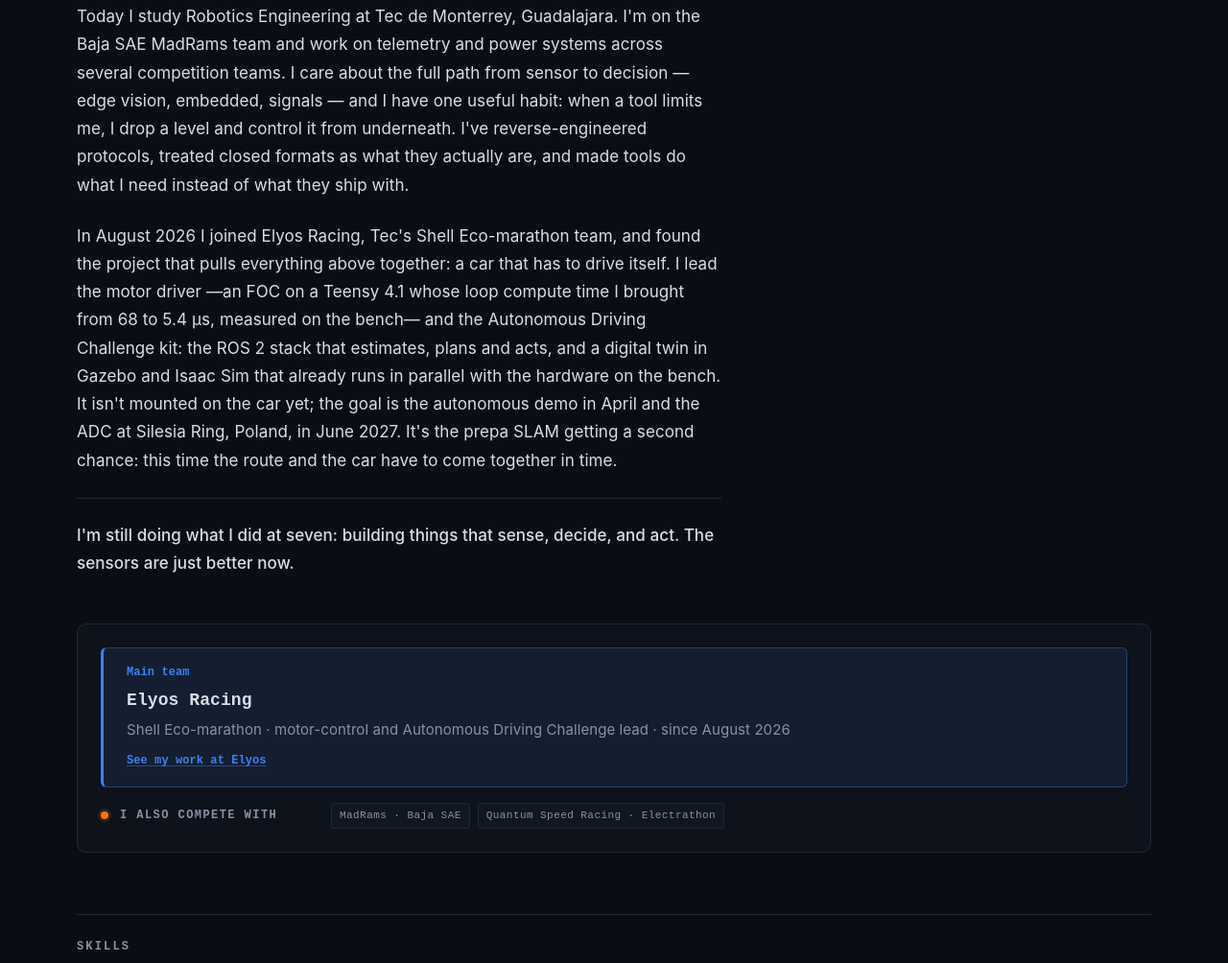
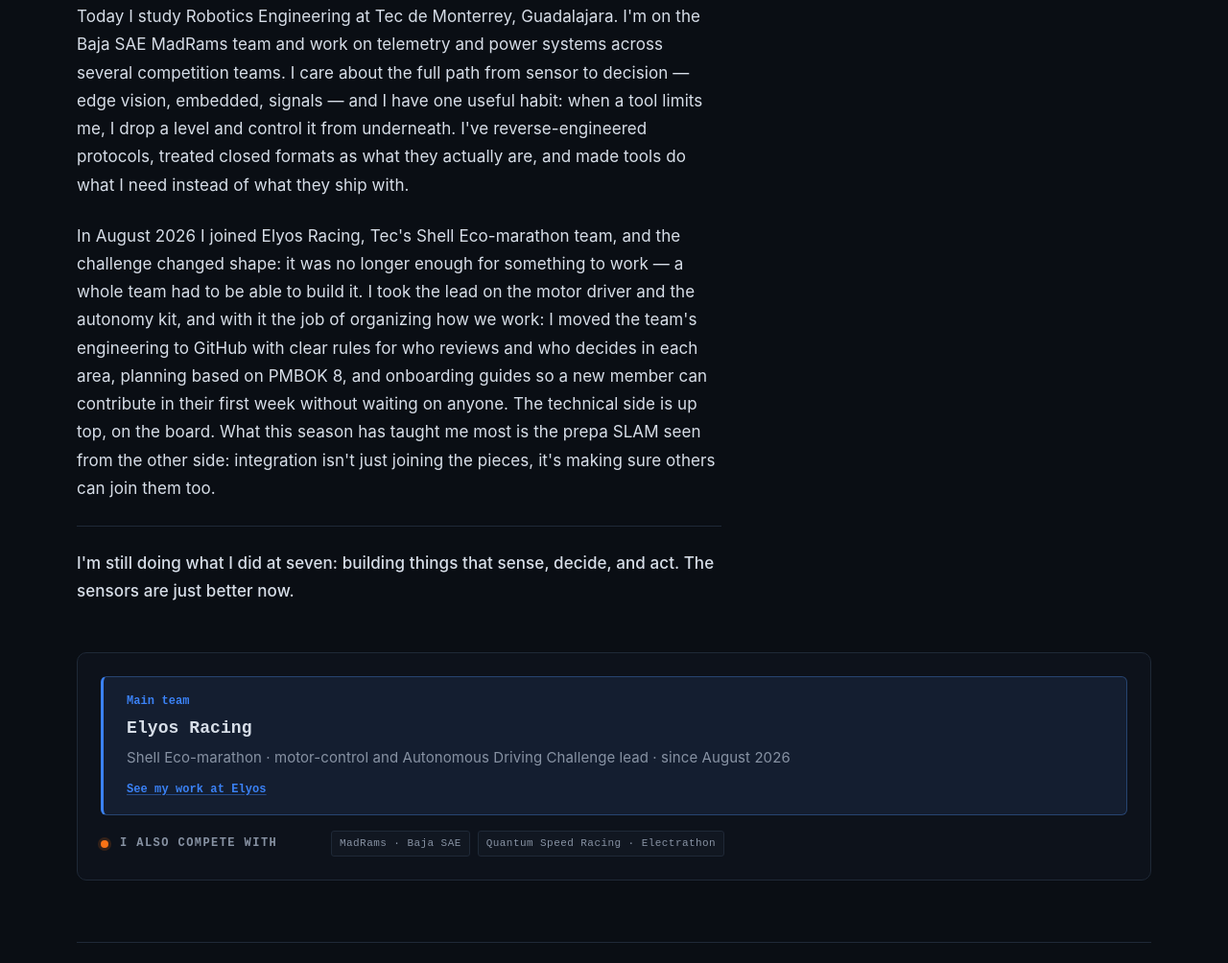
Before and after one commit to luisxavierxd/Portfolio, a plain HTML site: page index.html in a window 1280 px wide. Shown: the part 7798-8802 px from the top of the page at 96% size. Drawn offline with Linux system fonts and the light colour scheme; a script that the page names is missing.

Commit message:
Sobre mí: el párrafo de Elyos cuenta el liderazgo, no lo técnico; versión en main.js y styles.css para que una caché vieja no mezcle idiomas

```diff
--- a/index.html
+++ b/index.html
@@ -42,7 +42,7 @@
      rather than linked here: as a render-blocking stylesheet in <head> it cost
      ~900ms before first paint for a widget most visitors never scroll to. -->
 
-<link rel="stylesheet" href="styles.css">
+<link rel="stylesheet" href="styles.css?v=20261125b">
 </head>
 <body>
 <a class="skip-link" href="#main" data-i18n="a11y.skip">Saltar al contenido</a>
@@ -551,7 +551,7 @@
       <p data-i18n="about.n4">Los últimos dos años de prepa hice un robot con ROS y AgroBot, un brazo que recolecta frambuesas por visión. Aquí soy honesto sobre el alcance: a nivel prepa construí las piezas, no siempre la integración. En AgroBot armé el brazo, probé la cinemática inversa a una posición y entrené el modelo de detección — pero el sistema completo, todo junto, no llegó a integrarse. En el robot de interprepas, el día de la competencia no funcionó: no logré integrar una ruta planificada al abrir SLAM, por inexperiencia y falta de documentación. Tenía la ruta. Tenía el robot moviéndose. No los uní a tiempo. Ayudé a un segundo equipo que preprogramó todo en un EV3 — y ganamos.</p>
       <p data-i18n="about.n5">Cuento esos tropiezos a propósito. El SLAM que no pude integrar en prepa es exactamente la razón por la que hoy me obsesiona la estimación de estado y el control. Los huecos marcan hacia dónde voy.</p>
       <p data-i18n="about.n6">Ahora estudio Ingeniería en Robótica en el Tec de Monterrey, Campus Guadalajara. Formo parte del equipo Baja SAE MadRams y trabajo en telemetría y sistemas de potencia de varios equipos de competencia. Me interesa el camino completo del sensor a la decisión — visión en el borde, embebidos, señales — y tengo una manía útil: cuando una herramienta me limita, bajo un nivel y la controlo por debajo. He revertido protocolos, tratado formatos cerrados como lo que son, y hecho que las herramientas hagan lo que necesito, no lo que traen de fábrica.</p>
-      <p data-i18n="about.adc">En agosto de 2026 entré a Elyos Racing, el equipo del Tec en Shell Eco-marathon, y ahí encontré el proyecto que junta todo lo anterior: un coche que tiene que manejar solo. Lidero el driver del motor —un FOC en Teensy 4.1 al que le bajé el cómputo del lazo de 68 a 5.4 µs, medido en banco— y el kit del Autonomous Driving Challenge: el stack de ROS 2 que estima, planea y actúa, y un gemelo digital en Gazebo e Isaac Sim que ya corre en paralelo al hardware en banco. Todavía no va montado en el coche; la meta es la demo autónoma en abril y el ADC en Silesia Ring, Polonia, en junio de 2027. Es el SLAM de la prepa con una segunda oportunidad: esta vez la ruta y el coche tienen que unirse a tiempo.</p>
+      <p data-i18n="about.adc">En agosto de 2026 entré a Elyos Racing, el equipo del Tec en Shell Eco-marathon, y el reto cambió de forma: ya no bastaba con que algo funcionara, tenía que poder construirlo un equipo entero. Tomé el liderazgo del driver del motor y del kit autónomo, y con él la tarea de ordenar cómo trabajamos: llevé la ingeniería del equipo a GitHub con reglas claras de quién revisa y quién decide en cada área, una planeación con PMBOK 8 y guías de entrada para que alguien nuevo aporte desde su primera semana sin esperar a nadie. Lo técnico está arriba, en el tablero. Lo que más me ha enseñado esta temporada es el SLAM de la prepa visto desde el otro lado: integrar no es solo unir las piezas, es lograr que otros puedan unirlas también.</p>
       <p data-i18n="about.n7">Sigo en lo mismo que a los siete: construir cosas que perciben, deciden y actúan. Solo que ahora los sensores son mejores.</p>
     </div>
 
@@ -798,6 +798,6 @@
 </footer>
 
 <script src="https://assets.calendly.com/assets/external/widget.js" async></script>
-<script src="main.js" defer></script>
+<script src="main.js?v=20261125b" defer></script>
 </body>
 </html>
--- a/main.js
+++ b/main.js
@@ -295,7 +295,7 @@
       'about.n4': 'Los últimos dos años de prepa hice un robot con ROS y AgroBot, un brazo que recolecta frambuesas por visión. Aquí soy honesto sobre el alcance: a nivel prepa construí las piezas, no siempre la integración. En AgroBot armé el brazo, probé la cinemática inversa a una posición y entrené el modelo de detección — pero el sistema completo, todo junto, no llegó a integrarse. En el robot de interprepas, el día de la competencia no funcionó: no logré integrar una ruta planificada al abrir SLAM, por inexperiencia y falta de documentación. Tenía la ruta. Tenía el robot moviéndose. No los uní a tiempo. Ayudé a un segundo equipo que preprogramó todo en un EV3 — y ganamos.',
       'about.n5': 'Cuento esos tropiezos a propósito. El SLAM que no pude integrar en prepa es exactamente la razón por la que hoy me obsesiona la estimación de estado y el control. Los huecos marcan hacia dónde voy.',
       'about.n6': 'Ahora estudio Ingeniería en Robótica en el Tec de Monterrey, Campus Guadalajara. Formo parte del equipo Baja SAE MadRams y trabajo en telemetría y sistemas de potencia de varios equipos de competencia. Me interesa el camino completo del sensor a la decisión — visión en el borde, embebidos, señales — y tengo una manía útil: cuando una herramienta me limita, bajo un nivel y la controlo por debajo. He revertido protocolos, tratado formatos cerrados como lo que son, y hecho que las herramientas hagan lo que necesito, no lo que traen de fábrica.',
-      'about.adc': 'En agosto de 2026 entré a Elyos Racing, el equipo del Tec en Shell Eco-marathon, y ahí encontré el proyecto que junta todo lo anterior: un coche que tiene que manejar solo. Lidero el driver del motor —un FOC en Teensy 4.1 al que le bajé el cómputo del lazo de 68 a 5.4 µs, medido en banco— y el kit del Autonomous Driving Challenge: el stack de ROS 2 que estima, planea y actúa, y un gemelo digital en Gazebo e Isaac Sim que ya corre en paralelo al hardware en banco. Todavía no va montado en el coche; la meta es la demo autónoma en abril y el ADC en Silesia Ring, Polonia, en junio de 2027. Es el SLAM de la prepa con una segunda oportunidad: esta vez la ruta y el coche tienen que unirse a tiempo.',
+      'about.adc': 'En agosto de 2026 entré a Elyos Racing, el equipo del Tec en Shell Eco-marathon, y el reto cambió de forma: ya no bastaba con que algo funcionara, tenía que poder construirlo un equipo entero. Tomé el liderazgo del driver del motor y del kit autónomo, y con él la tarea de ordenar cómo trabajamos: llevé la ingeniería del equipo a GitHub con reglas claras de quién revisa y quién decide en cada área, una planeación con PMBOK 8 y guías de entrada para que alguien nuevo aporte desde su primera semana sin esperar a nadie. Lo técnico está arriba, en el tablero. Lo que más me ha enseñado esta temporada es el SLAM de la prepa visto desde el otro lado: integrar no es solo unir las piezas, es lograr que otros puedan unirlas también.',
       'about.teams.main': 'Equipo principal',
       'about.teams.mainRole': 'Shell Eco-marathon · lead de control del motor y del Autonomous Driving Challenge · desde agosto de 2026',
       'about.teams.mainLink': 'Ver mi trabajo en Elyos',
@@ -640,7 +640,7 @@
       'about.n4': "My last two years of prepa I built a ROS robot and AgroBot, an arm that harvests raspberries by vision. Here I'll be honest about scope: at a high-school level I built the pieces, not always the integration. On AgroBot I built the arm, tested inverse kinematics to a single position, and trained the detection model — but the full system, all together, never got integrated. On the inter-school competition robot, it didn't work on the day: I couldn't integrate a planned route once I opened SLAM, out of inexperience and a lack of documentation. I had the route. I had the robot moving. I didn't join them in time. I helped a second team that pre-programmed everything on an EV3 — and we won.",
       'about.n5': "I tell those stumbles on purpose. The SLAM I couldn't integrate in prepa is exactly why state estimation and control are what I'm chasing now. The gaps point where I'm headed.",
       'about.n6': "Today I study Robotics Engineering at Tec de Monterrey, Guadalajara. I'm on the Baja SAE MadRams team and work on telemetry and power systems across several competition teams. I care about the full path from sensor to decision — edge vision, embedded, signals — and I have one useful habit: when a tool limits me, I drop a level and control it from underneath. I've reverse-engineered protocols, treated closed formats as what they actually are, and made tools do what I need instead of what they ship with.",
-      'about.adc': 'In August 2026 I joined Elyos Racing, Tec\'s Shell Eco-marathon team, and found the project that pulls everything above together: a car that has to drive itself. I lead the motor driver —an FOC on a Teensy 4.1 whose loop compute time I brought from 68 to 5.4 µs, measured on the bench— and the Autonomous Driving Challenge kit: the ROS 2 stack that estimates, plans and acts, and a digital twin in Gazebo and Isaac Sim that already runs in parallel with the hardware on the bench. It isn\'t mounted on the car yet; the goal is the autonomous demo in April and the ADC at Silesia Ring, Poland, in June 2027. It\'s the prepa SLAM getting a second chance: this time the route and the car have to come together in time.',
+      'about.adc': "In August 2026 I joined Elyos Racing, Tec's Shell Eco-marathon team, and the challenge changed shape: it was no longer enough for something to work — a whole team had to be able to build it. I took the lead on the motor driver and the autonomy kit, and with it the job of organizing how we work: I moved the team's engineering to GitHub with clear rules for who reviews and who decides in each area, planning based on PMBOK 8, and onboarding guides so a new member can contribute in their first week without waiting on anyone. The technical side is up top, on the board. What this season has taught me most is the prepa SLAM seen from the other side: integration isn't just joining the pieces, it's making sure others can join them too.",
       'about.teams.main': 'Main team',
       'about.teams.mainRole': 'Shell Eco-marathon · motor-control and Autonomous Driving Challenge lead · since August 2026',
       'about.teams.mainLink': 'See my work at Elyos',
```
Also changed, not shown: coche-madrams.html (+2 -2 lines), formacion.html (+2 -2 lines), ia.html (+2 -2 lines), quantum.html (+2 -2 lines), robotica.html (+2 -2 lines), senales.html (+2 -2 lines), software.html (+2 -2 lines), telemetria.html (+2 -2 lines).
